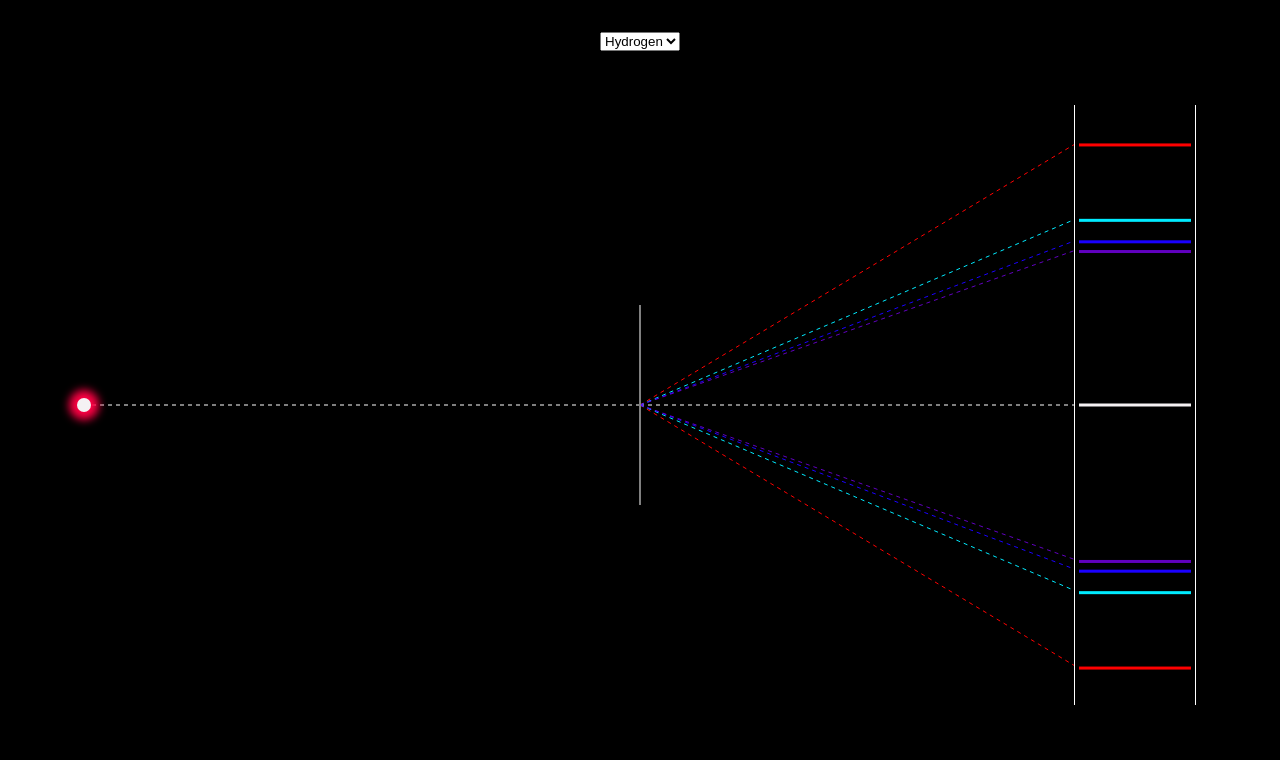
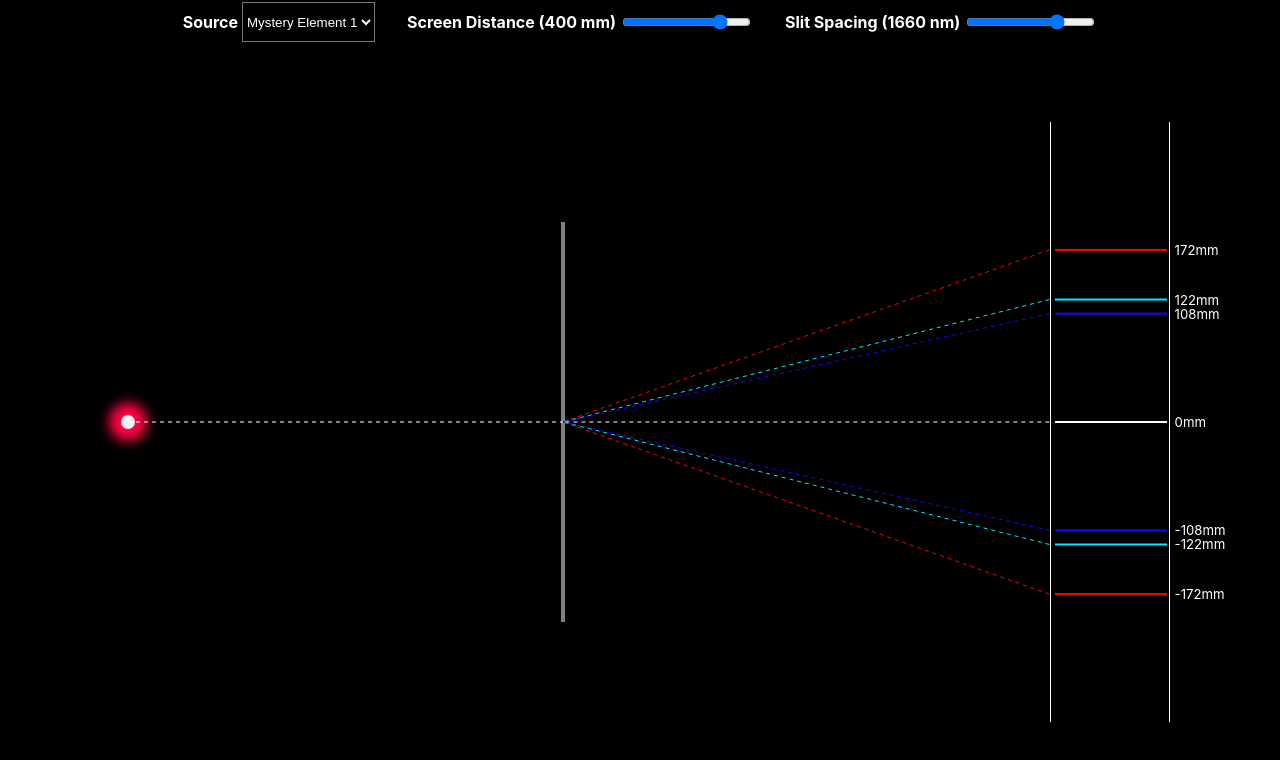
Before and after one commit to ordinest/physics, a React (Create React App) app: page / in a window 1280 px wide. Shown: the top 760 px of the page. Built offline with nearby package versions, Linux system fonts and the light colour scheme.

Commit message:
Add files via upload

```diff
--- /dev/null
+++ b/src/Components/Positioned/index.js
@@ -0,0 +1,20 @@
+import React from 'react'
+
+const Positioned = props => {
+    let {
+        coordinates = { x: 0, y: 0 },
+    } = props
+
+    return(
+        <div style={{
+            position: 'absolute',
+            left: `${coordinates.x}%`,
+            top: `${coordinates.y}%`,
+            transform: 'translateY(-50%) translateX(-50%)',
+        }}>
+            {props.children}
+        </div>
+    )
+}
+
+export default Positioned
--- /dev/null
+++ b/src/Components/Workbench/Grate.js
@@ -0,0 +1,21 @@
+import React from 'react'
+import Positioned from 'Components/Positioned'
+
+const Grate = ({
+    coordinates = { x: 0, y: 0 },
+}) => {
+    return (
+        <Positioned coordinates={coordinates}>
+            <div
+                className='grate'
+                style={{
+                    width: '4px',
+                    height: '400px',
+                    background: 'gray',
+                }}
+            />
+        </Positioned>
+    )
+}
+
+export default Grate
--- /dev/null
+++ b/src/Components/Workbench/Rays.js
@@ -0,0 +1,67 @@
+import React from 'react'
+import { wavelengthToColor, diffractionHeight } from 'Utilities/spectralUtilities'
+
+const Rays = props => {
+    const {
+        coordinates,
+        sourceCoordinates,
+        screenCoordinates,
+        screenHeight,
+        screenDistance,
+        gratePosition,
+        diffractionSpacing,
+    } = props
+
+    const style = {
+        position: 'absolute',
+        top: `${coordinates.x}%`,
+        transform: 'translateY(-50%)',
+        width: '100%',
+        height: `${screenHeight}px`,
+        stroke: 'white',
+        strokeDasharray: '4px',
+    }
+    const sourceRayStyle = {
+        position: 'absolute',
+        left: `${sourceCoordinates.x}%`,
+        width: `${gratePosition - sourceCoordinates.x}%`,
+        height: '100%',
+    }
+    const diffractedRaysStyle = {
+        position: 'absolute',
+        right: `${100 - screenCoordinates.x}%`,
+        width: `${screenCoordinates.x - gratePosition}%`,
+        height: '100%',
+    }
+
+    return (
+        <div style={style}>
+            <svg style={sourceRayStyle}>
+                <line x1="0" y1="50%" x2='100%' y2="50%" />
+            </svg>
+            <svg style={diffractedRaysStyle}>
+                <line x1="100%" y1="50%" x2="0" y2="50%" />
+                {props.lines.map(dline => (
+                    <React.Fragment key={dline}>
+                        <line
+                            x1="100%"
+                            y1={`${(screenHeight / 2 - diffractionHeight(screenDistance, dline, diffractionSpacing)) / screenHeight * 100}%`}
+                            x2="0"
+                            y2="50%"
+                            style={{ stroke: wavelengthToColor(dline)[0] }}
+                        />
+                        <line
+                            x1="100%"
+                            y1={`${100 - (screenHeight / 2 - diffractionHeight(screenDistance, dline, diffractionSpacing)) / screenHeight * 100}%`}
+                            x2="0"
+                            y2="50%"
+                            style={{ stroke: wavelengthToColor(dline)[0] }}
+                        />
+                    </React.Fragment>
+                ))}
+            </svg>
+        </div>
+    )
+}
+
+export default Rays
--- /dev/null
+++ b/src/Components/Workbench/Screen.js
@@ -0,0 +1,70 @@
+import React from 'react'
+import Positioned from 'Components/Positioned'
+import { wavelengthToColor, diffractionHeight } from 'Utilities/spectralUtilities'
+
+
+const Screen = props => {
+    const { screenDistance, gratingSpacing, coordinates, height } = props
+    const lines = props.lines.map(line => ({
+        wavelength: line,
+        height: diffractionHeight(screenDistance, line, gratingSpacing),
+        color: wavelengthToColor(line)[0],
+    }))
+
+    const style = {
+        position: 'absolute',
+        height: `${height}`,
+        width: '120px',
+        transform: 'translateY(-50%)',
+        border: 'none',
+        borderLeft: '1px solid white',
+        borderRight: '1px solid white',
+        boxSizing: 'border-box',
+        background: 'black',
+    }
+
+    const SpectralLine = ({ color, height }) => {
+        return (
+            <div style={{
+                position: 'absolute',
+                top: '50%',
+                width: '200px',
+                transform: `translateY(${-(height + 1)}px)`,
+                height: '2px',
+                display: "flex",
+                flexDirection: 'row',
+                alignItems: 'center',
+                gap: '4px',
+            }}>
+                <div style={{
+                    width: '112px',
+                    height: '2px',
+                    margin: '0 4px',
+                    background: color,
+                }} />
+                <div style={{
+                    color: "white",
+                    fontSize: '0.825rem'
+                }}>{Math.round(height)}mm</div>
+            </div>
+        )
+    }
+
+    return (
+        <Positioned coordinates={coordinates}>
+            <div style={{display:'flex',flexDirection:'row'}}>
+                <div style={style}>
+                    <SpectralLine color='white' height={0}/>
+                    {lines.map((line, i) => (
+                        <React.Fragment key={i}>
+                            <SpectralLine color={line.color} height={line.height} />
+                            <SpectralLine color={line.color} height={-line.height} />
+                        </React.Fragment>
+                    ))}
+                </div>
+            </div>
+        </Positioned>
+    )
+}
+
+export default Screen
--- /dev/null
+++ b/src/Components/Workbench/Source.js
@@ -0,0 +1,27 @@
+import React from 'react'
+import Positioned from 'Components/Positioned'
+
+const Source = ({
+    coordinates,
+    color,
+    border,
+    glow,
+}) => {
+    return (
+        <Positioned coordinates={coordinates}>
+            <div
+                className='source'
+                style={{
+                    height: '14px',
+                    width: '14px',
+                    borderRadius: '50%',
+                    background: `${color}`,
+                    borderColor: `${border}`,
+                    boxShadow: `${glow} 0 0 12px 12px`,
+                }}
+            />
+        </Positioned>
+    )
+}
+
+export default Source
--- a/src/Components/Workbench/index.js
+++ b/src/Components/Workbench/index.js
@@ -1,112 +1,99 @@
 import React, { useState } from 'react'
 import './workbench.scss'
-import { wavelengthToColor } from 'Utilities/spectralUtilities'
 import elements from 'Data/elements'
+import Screen from './Screen'
+import Source from './Source'
+import Grate from './Grate'
+import Rays from './Rays'
 
-function height(d, lambda, a) {
-    return d * lambda / Math.sqrt(
-        a*a - lambda*lambda
-    )
-}
-
-const Source = props => (
-    <div
-        className='source'
-        style={{
-            background: `${props.color}`,
-            borderColor: `${props.border}`,
-            boxShadow: `${props.glow} 0 0 8px 8px`
-        }}
-    />
-)
-const Grate = () => (
-    <div className='grate' />
-)
-const Rays = props => {
-    return (
-        <div className='rays'>
-            <svg className='source-rays'>
-                <line x1="0" y1="50%" x2="100%" y2="50%" />
-            </svg>
-            <svg className='diffracted-rays'>
-                <line x1="0" y1="50%" x2="100%" y2="50%" style={{ stroke: 'white' }} />
-                {props.lines.map(dline => (
-                    <React.Fragment key={dline}>
-                        <line
-                            x1="0" y1="50%" x2="100%"
-                            y2={`${(300 - height(608, dline, 1660)) / 600 * 100}%`}
-                            style={{ stroke: wavelengthToColor(dline)[0] }}
-                        />
-                        <line
-                            x1="0" y1="50%" x2="100%"
-                            y2={`${100 - (300 - height(608, dline, 1660)) / 600 * 100}%`}
-                            style={{ stroke: wavelengthToColor(dline)[0] }}
-                            />
-                    </React.Fragment>
-                ))}
-            </svg>
-        </div>
-    )
-}
-const Screen = props => {
-    const lines = props.lines.map(line => ({
-        wavelength: line,
-        height: height(608, line, 1660),
-        color: wavelengthToColor(line)[0],
-    }))
-    console.log(lines)
-    return (
-        <div className='screen'>
-            <div
-                className='spectralLine'
-                style={{
-                    background: props.sourceColor
-                }}
-            />
-            {lines.map((line,i) => (
-                <React.Fragment key={i}>
-                    <div
-                        className='spectralLine'
-                        style={{
-                            transform: `translateY(-${line.height}px)`,
-                            background: line.color,
-                        }}
-                    />
-                    <div
-                        className='spectralLine'
-                        style={{
-                            transform: `translateY(${line.height}px)`,
-                            background: line.color,
-                        }}
-                    />
-                </React.Fragment>
-            ))}
-        </div>
-    )
-}
 
 const Workbench = () => {
     const [active, setActive] = useState(elements.hydrogen)
+    const [spacing, setSpacing] = useState(1660)
+    const [screenDistance, setScreenDistance] = useState(400)
+
+    const toolbarPadding = 2    // 2px
+    const toolbarHeight = 2.5   // 2.5rem
+    const screenHeight = 600    // In pixels
+    const grateMin = 200        // In millimeters
+    const grateMax = 450        // In millimeters
+    const spacingMin = 1220     // In nanometers
+    const spacingMax = 1820     // In nanometers
+
+    const grateX = 60 - 20 * (screenDistance - grateMin) / (grateMax-grateMin)
+
     return (
         <div className='container'>
-            <div className='toolbar'>
-                <select defaultValue={active} onChange={e => setActive(elements[e.target.value])}>
+            <div className='toolbar' style={{ height: `${toolbarHeight}rem`, padding: `${toolbarPadding}px` }}>
+                <div className='item'>
+                    <label htmlFor='source'><span>Source</span></label>
+                    <select id='source' defaultValue={active} onChange={e => setActive(elements[e.target.value])}>
                         {Object.keys(elements).map(element => (
                             <option value={element} key={element}>
-                            {element.charAt(0).toUpperCase() + element.slice(1)}
+                                {elements[element].name}
                             </option>
                         ))}
                     </select>
                 </div>
-            <div className='workbench'>
-                <Rays lines={active.lines} />
+                <div className='item'>
+                    <label htmlFor='distance'>
+                        <span>
+                            {`Screen Distance (${screenDistance} mm)`}
+                        </span>
+                    </label>
+                    <input
+                        type='range'
+                        id='distance'
+                        min={grateMin}
+                        max={grateMax}
+                        step="1"
+                        defaultValue={screenDistance}
+                        onChange={e => setScreenDistance(e.target.value)}
+                    />
+                </div>
+                <div className='item'>
+                    <label htmlFor='spacing'><span>{`Slit Spacing (${spacing} nm)`}</span></label>
+                    <input
+                        type='range'
+                        id='spacing'
+                        min={spacingMin}
+                        max={spacingMax}
+                        step="1"
+                        defaultValue={spacing}
+                        onChange={e => setSpacing(e.target.value)}
+                    />
+                </div>
+            </div>
+            <div className='workbench' style={{ minHeight: screenHeight }}>
+                <div className='scaling'>
                     <Source
+                        coordinates={{ x: 10, y: 50 }}
                         color={active.sourceColor}
                         border={active.sourceBorder}
                         glow={active.sourceGlow}
                     />
-                <Grate />
-                <Screen sourceColor={active.sourceColor} lines={active.lines} />
+                    <Grate
+                        coordinates={{ x: grateX, y: 50 }}
+                    />
+                    <Screen
+                        coordinates={{ x: 82, y: 50 }}
+                        height={`${screenHeight}px`}
+                        sourceColor={active.sourceColor}
+                        screenDistance={screenDistance}
+                        gratingSpacing={spacing}
+                        lines={active.lines}
+                    />
+                    <Rays
+                        sourceCoordinates={{ x: 10, y: 50 }}
+                        screenCoordinates={{ x: 82, y: 50 }}
+                        screenHeight={screenHeight}
+                        screenDistance={screenDistance}
+                        diffractionSpacing={spacing}
+                        coordinates={{ x: 50, y: 50 }}
+                        gratePosition={grateX}
+                        lines={active.lines}
+                    />
+                </div>
             </div>
         </div>
     )
--- a/src/Components/Workbench/workbench.scss
+++ b/src/Components/Workbench/workbench.scss
@@ -11,95 +11,48 @@ $spectralLine-margin: 4px;
 
 .container{
     position: absolute;
-    left: 0;
-    right: 0;
-    top: 0;
-    bottom: 0;
-    display: flex;
+    height: 100vh;
+    width: 100vw;
     flex-direction: column;
-    align-items: center;
+    justify-content: center;
+    align-items: stretch;
+    .toolbar{
+        position: relative;
+        z-index: 47;
+        padding: 2px;
         background: black;
-    padding: $margin;
-    overflow: auto;
-}
-
-.toolbar{
         display: flex;
         flex-direction: row;
+        gap: 2rem;
+        justify-content: center;
+        align-items: stretch;
+        color: white;
+        .item{
+            display: flex;
+            flex-direction: row;
+            gap: 0.25rem;
         }
-
+        label{
+            display: flex;
+            align-items: center;
+            font-weight: bold;
+        }
+        select{
+            background: black;
+            color: white;
+        }
+    }
     .workbench{
         position: relative;
-    width: calc(#{$width} - #{$margin});
-    height: calc(#{$height} - #{$margin});
+        margin: 0;
+        padding: 0;
         background: black;
-    padding: $margin;
-}
-
-.source{
+        height: calc(100% - 2.5rem - 4px);
+        overflow: auto;
+        .scaling{
             position: absolute;
-    left: 160px;
-    top: 50%;
-    transform: translateY(-50%) translateX(-50%);
-    height: $source_size;
-    width: $source_size;
-    border-radius: 50%;
-}
-
-.rays{
-    position: absolute;
-    left: 0;
-    right: 0;
-    top: 0;
-    bottom: 0;
+            width: 100%;
             height: 100%;
-    width: 100%;
-    .source-rays{
-        position: absolute;
-        left: 160px;
-        width: calc(#{$width} / 2 - 160px + #{$margin} / 2);
-        top: 50%;
-        transform: translateY(-50%);
-        stroke: white;
-        stroke-dasharray: 4px;
-    }
-    .diffracted-rays{
-        position: absolute;
-        right: calc(160px + #{$screen_width});
-        height: $screen_height;
-        width: calc(#{$width} / 2 - 160px - #{$screen_width} + #{$margin} / 2);
-        top: 50%;
-        transform: translateY(-50%);
-        stroke-dasharray: 4px;;
         }
     }
-
-.grate{
-    position: absolute;
-    left: calc(50% - #{$grate_width} / 2);
-    top: calc(50% - #{$grate_height} / 2);
-    height: $grate_height;
-    width: $grate_width;
-    background: gray;
 }
-
-.screen{
-    position: absolute;
-    right: 160px;
-    top: 50%;
-    transform: translateY(-50%);
-    height: $screen_height;
-    width: $screen_width;
-    border: none;
-    border-left: 1px solid white;
-    border-right: 1px solid white;
-    background: black;
-    .spectralLine{
-        position: absolute;
-        top: 50%;
-        transform: translateY(-50%);
-        width: calc(100% - #{$spectralLine-margin} * 2);
-        margin: 0 $spectralLine-margin;
-        height: 3px;
-    }
-}
--- a/src/Data/elements.json
+++ b/src/Data/elements.json
@@ -1,17 +1,20 @@
 {
     "hydrogen": {
+        "name": "Mystery Element 1",
         "sourceColor": "rgb(244,241,243)",
         "sourceBorder": "rgb(255,53,137)",
         "sourceGlow": "rgb(255,0,68)",
-        "lines": [656, 486, 434, 410]
+        "lines": [656, 486, 434]
     },
     "helium": {
+        "name": "Mystery Element 2",
         "sourceColor": "rgb(255,255,255)",
         "sourceBorder": "rgb(251,173,99)",
         "sourceGlow": "rgb(255,54,10)",
         "lines": [668, 588, 502, 447]
     },
     "mercury": {
+        "name": "Mystery Element 3",
         "sourceColor": "rgb(255,252,252)",
         "sourceBorder": "rgb(5,216,255)",
         "sourceGlow": "rgb(104,175,221)",
--- a/src/Utilities/spectralUtilities.js
+++ b/src/Utilities/spectralUtilities.js
@@ -57,4 +57,15 @@ export function wavelengthToColor(wavelength) {
 
     return colorSpace;
 
-  }
+}
+
+/**
+ * Calculate the height of spectral lines from incoming ray
+ * as they would appear on a screen.
+ * @param {Number} d Distance from diffraction grating to screen.
+ * @param {Number} lambda Wavelength.
+ * @param {Number} a Distance between diffraction grating slits.
+ */
+export function diffractionHeight(d, lambda, a) {
+    return d * lambda / Math.sqrt(a * a - lambda * lambda)
+}
--- a/src/index.css
+++ b/src/index.css
@@ -5,6 +5,7 @@ body {
     sans-serif;
   -webkit-font-smoothing: antialiased;
   -moz-osx-font-smoothing: grayscale;
+  background: black;
 }
 
 code {
--- a/src/index.js
+++ b/src/index.js
@@ -1,6 +1,7 @@
 import React from 'react';
 import ReactDOM from 'react-dom';
 import App from './App';
+import './index.css'
 
 const root = document.getElementById('root')
 const renderApp = Component => {
```
Also changed, not shown: src/Components/Workbench/Toolbar.js (added, +19 -0 lines). Lines whose indentation alone changed are shown as unchanged.
